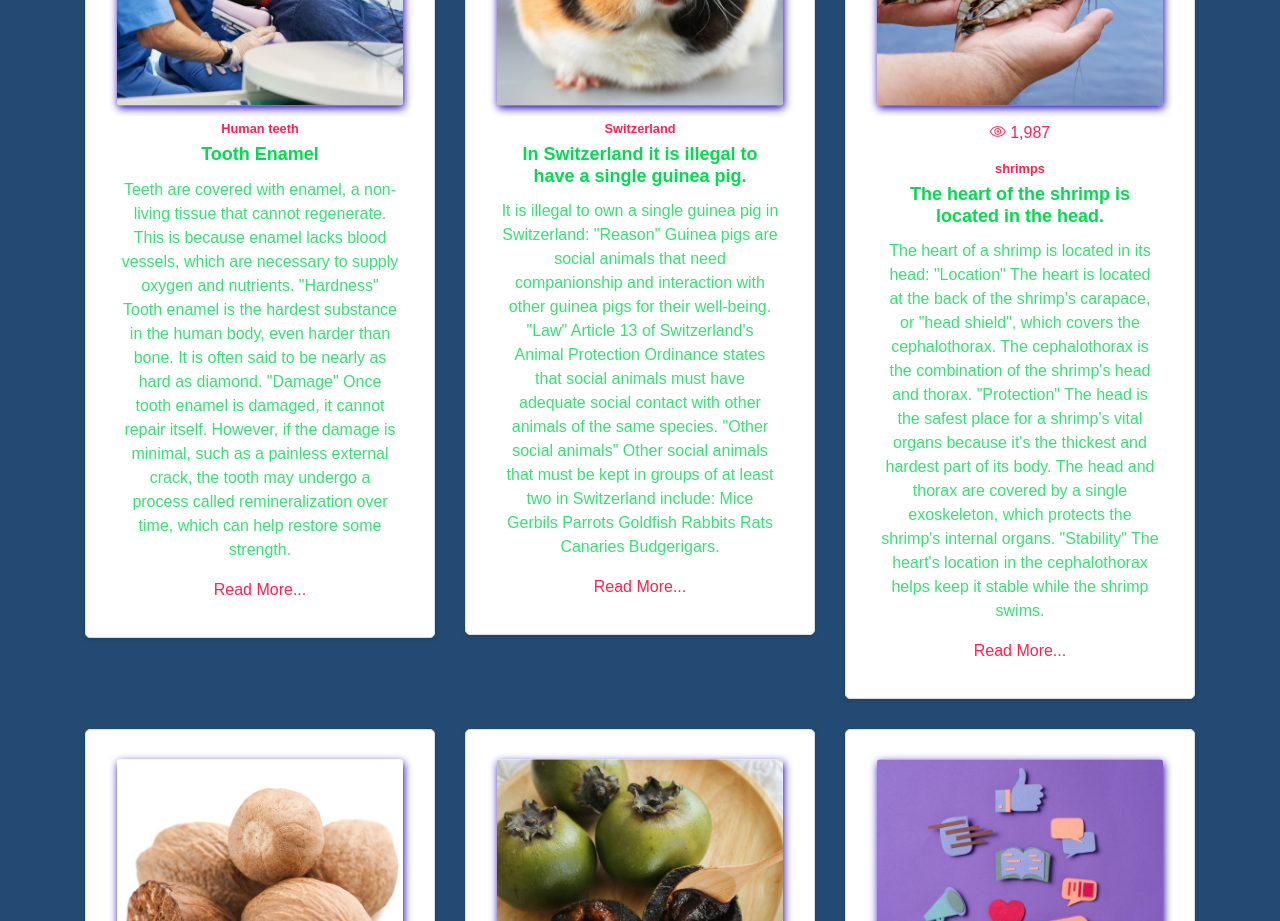
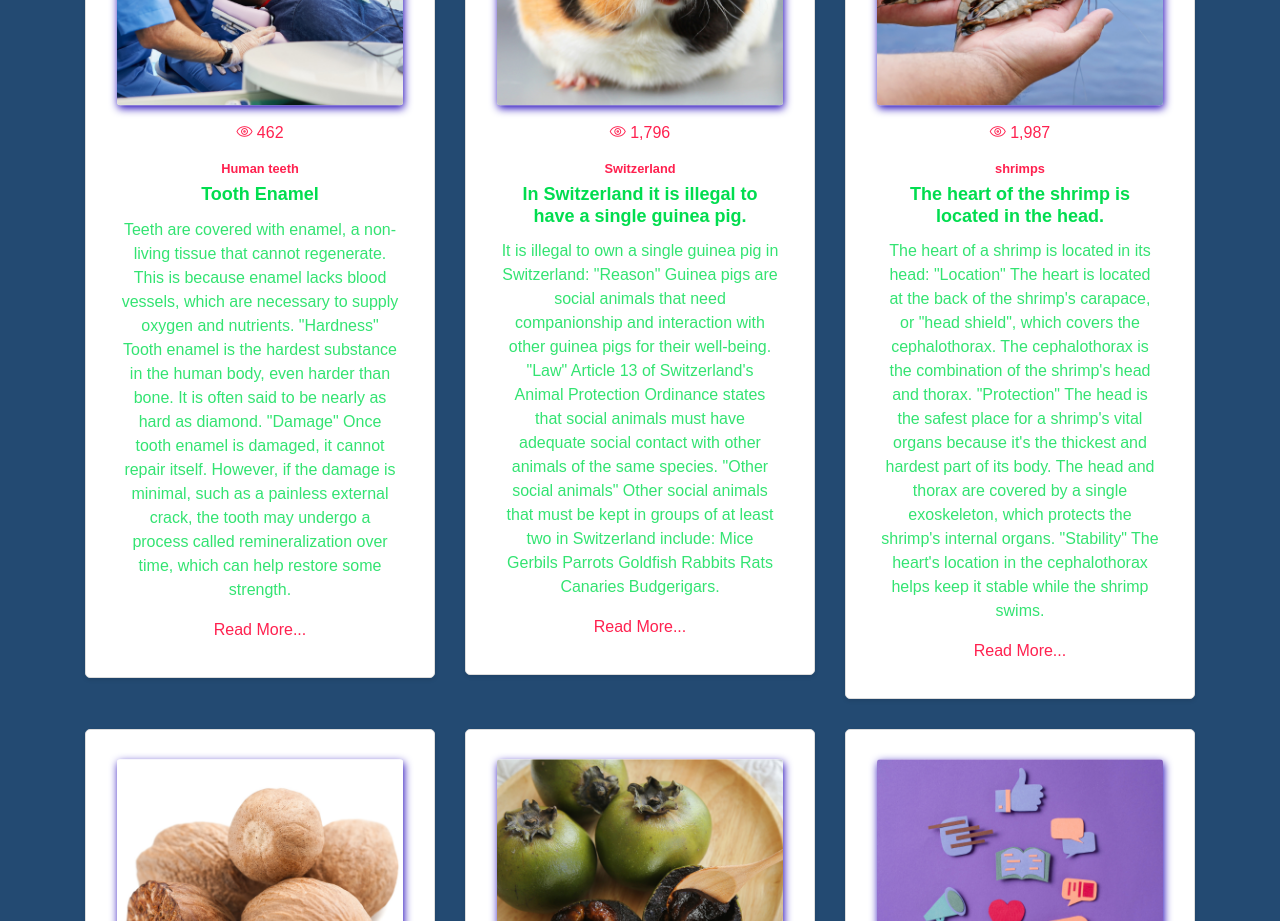
Before and after one commit to MarketSpace11/AdsCuriosities, a website: page index.html in a window 1280 px wide. Shown: the part 1320-2241 px from the top of the page. Drawn offline with Linux system fonts and the light colour scheme.

Commit message:
index.html

```diff
--- a/index.html
+++ b/index.html
@@ -126,6 +126,9 @@
                     <div class="card text-center mb-4">
                         <img class="card-img-top inset" src="public_html/assets/imgs/avatar.png">
                         <div class="card-body">
+			    <div class="details mb-3">
+                                <a href="javascript:void(0)"><i class="ti-eye"></i> 462</a>
+                            </div>
                             <h6 class="small text-primary font-weight-bold">Human teeth</h6>
                             <h5 class="card-title">Tooth Enamel</h5>
                             <p>Teeth are covered with enamel, a non-living tissue that cannot regenerate. This is because enamel lacks blood vessels, which are necessary to supply oxygen and nutrients.
@@ -143,6 +146,9 @@ Once tooth enamel is damaged, it cannot repair itself. However, if the damage is
                     <div class="card text-center mb-4">
                         <img class="card-img-top inset" src="public_html/assets/imgs/avatar-1.png">
                         <div class="card-body">
+			    <div class="details mb-3">
+                                <a href="javascript:void(0)"><i class="ti-eye"></i> 1,796</a>
+                            </div>
                             <h6 class="small text-primary font-weight-bold">Switzerland</h6>
                             <h5 class="card-title">In Switzerland it is illegal to have a single guinea pig.</h5>
                             <p>It is illegal to own a single guinea pig in Switzerland:
```
